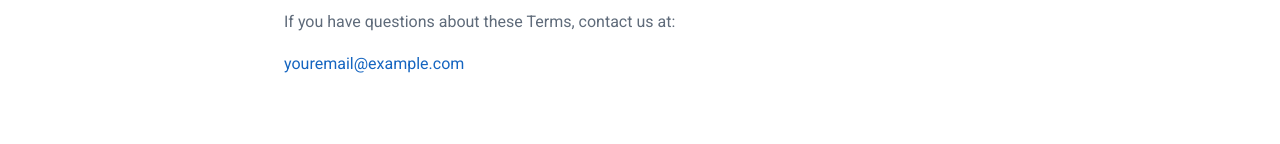
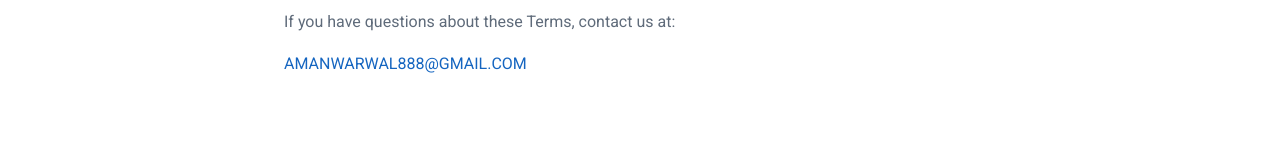
Before and after one commit to amanwarwal888-cyber/thesinghfamily, a plain HTML site: page terms.html in a window 1280 px wide. Shown: the part 1403-1547 px from the top of the page. Drawn offline with Linux system fonts and the light colour scheme.

Commit message:
Update terms.html

```diff
--- a/terms.html
+++ b/terms.html
@@ -66,7 +66,7 @@
 
       <h2>Contact Us</h2>
       <p>If you have questions about these Terms, contact us at:</p>
-      <p><a href="mailto:youremail@example.com">youremail@example.com</a></p>
+      <p><a href="mailto:AMANWARWAL888@GMAIL.COM">AMANWARWAL888@GMAIL.COM</a></p>
     </div>
   </section>
 </main>
```
